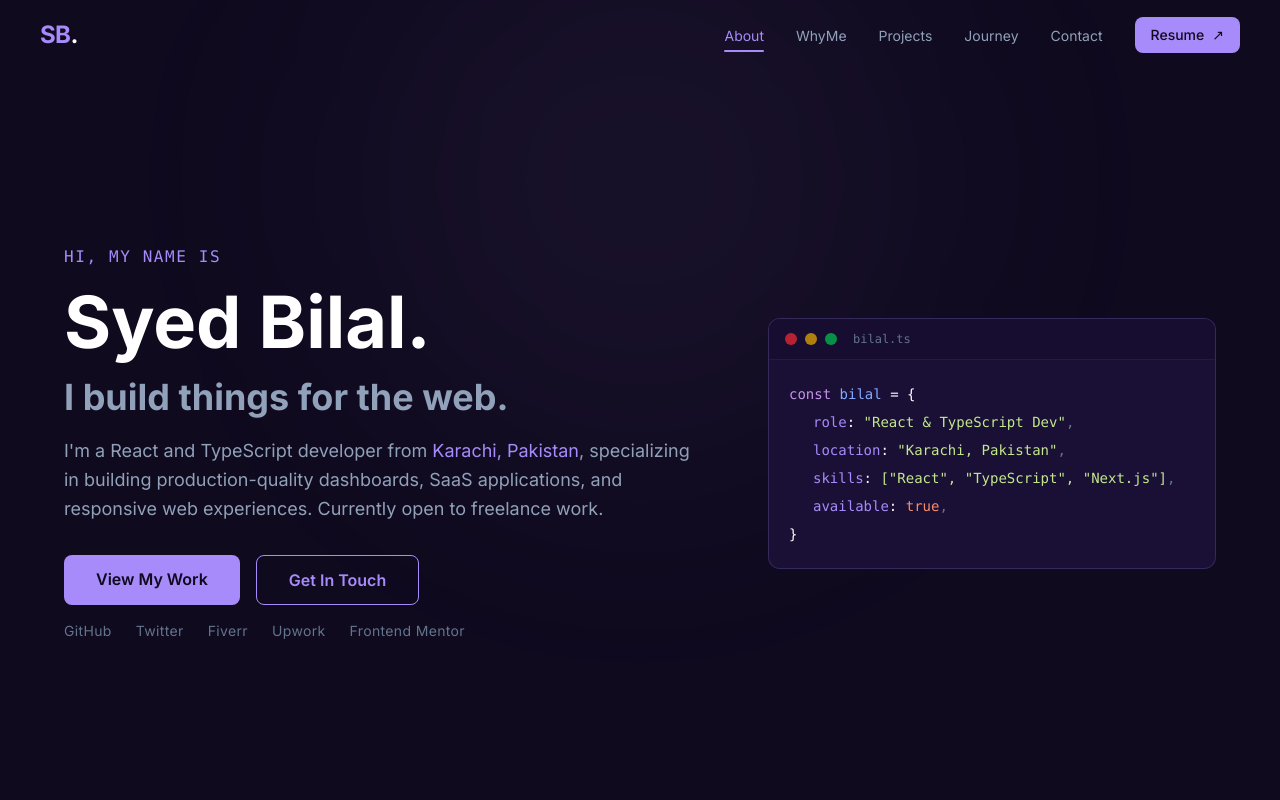
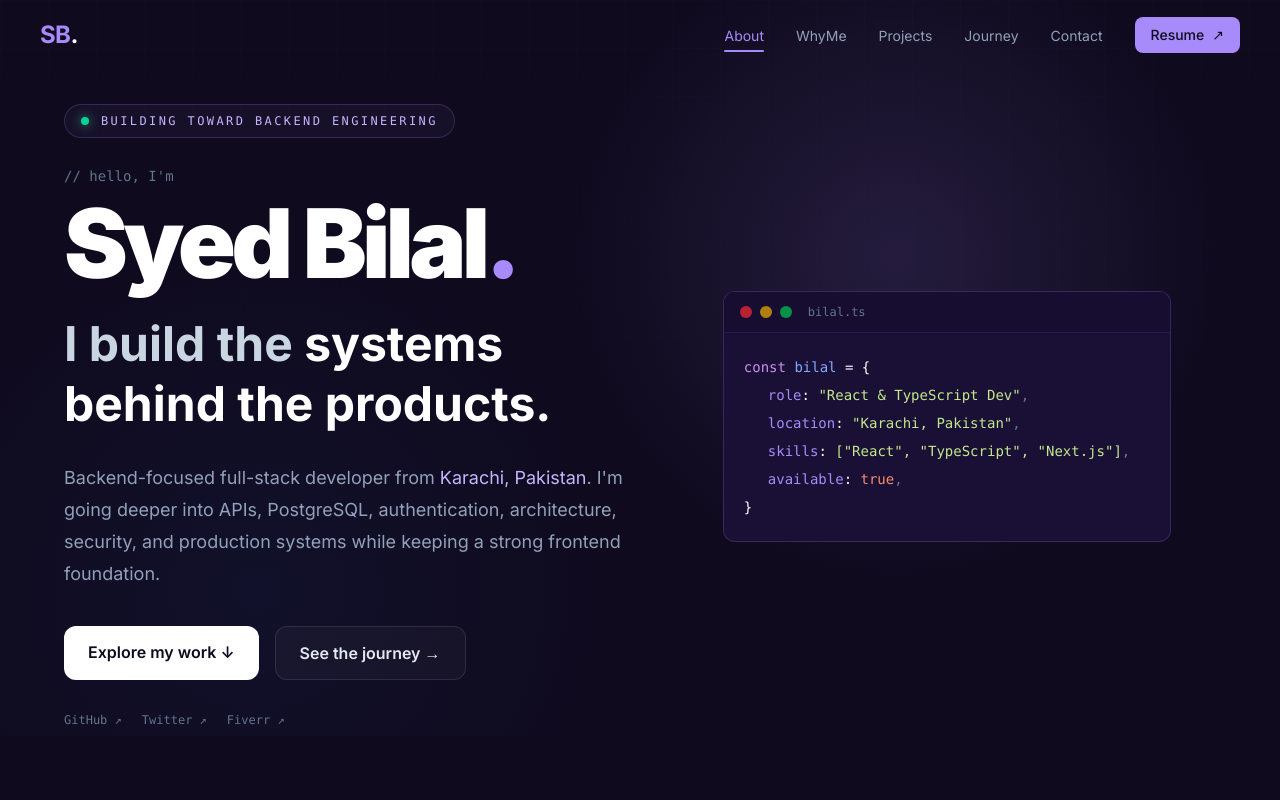
Before and after one commit to iamsyedbilal/portfolio, a Next.js app: page / in a window 1280 px wide. Shown: the top 800 px of the page. Built offline with nearby package versions, Linux system fonts and the light colour scheme.

Commit message:
redesign hero around backend-focused identity

```diff
--- a/components/Hero.tsx
+++ b/components/Hero.tsx
@@ -6,98 +6,45 @@ import CodeBlock from "@/components/CodeBlock";
 
 export default function Hero() {
   return (
-    <section
-      id="hero"
-      className="relative min-h-[90vh] flex items-center justify-start pt-24 px-6 md:px-16 overflow-hidden">
-      {/* Background glow */}
-      <div className="absolute top-1/4 left-1/2 -translate-x-1/2 -translate-y-1/2 w-150 h-150 rounded-full bg-[#a78bfa]/5 blur-[120px] pointer-events-none" />
+    <section id="hero" className="relative min-h-[92vh] flex items-center pt-24 px-6 md:px-16 overflow-hidden">
+      <div className="absolute inset-0 pointer-events-none bg-[radial-gradient(circle_at_70%_35%,rgba(167,139,250,0.14),transparent_32%),radial-gradient(circle_at_20%_80%,rgba(59,130,246,0.06),transparent_30%)]" />
+      <div className="absolute inset-0 pointer-events-none opacity-20 bg-[linear-gradient(rgba(148,163,184,0.08)_1px,transparent_1px),linear-gradient(90deg,rgba(148,163,184,0.08)_1px,transparent_1px)] bg-[size:48px_48px] [mask-image:linear-gradient(to_bottom,black,transparent_85%)]" />
 
-      <div className="relative z-10 max-w-6xl w-full pt-17.5 flex flex-col lg:flex-row items-center gap-16">
-        {/* LEFT — text content */}
-        <div className="flex-1">
-          {/* Greeting */}
-          <motion.p
-            initial={{ opacity: 0, y: 20 }}
-            animate={{ opacity: 1, y: 0 }}
-            transition={{ duration: 0.5, delay: 0.1 }}
-            className="text-[#a78bfa] text-sm md:text-base font-mono mb-2 tracking-widest uppercase">
-            Hi, my name is
+      <div className="relative z-10 max-w-7xl mx-auto w-full grid lg:grid-cols-[1.1fr_0.9fr] gap-14 items-center">
+        <div>
+          <motion.div initial={{ opacity: 0, y: 16 }} animate={{ opacity: 1, y: 0 }} transition={{ duration: 0.5 }} className="inline-flex items-center gap-3 rounded-full border border-[#a78bfa]/20 bg-[#a78bfa]/5 px-4 py-2 text-xs font-mono uppercase tracking-[0.2em] text-[#c4b5fd] mb-7">
+            <span className="w-2 h-2 rounded-full bg-emerald-400 shadow-[0_0_12px_rgba(52,211,153,0.8)]" />
+            Building toward backend engineering
+          </motion.div>
+
+          <motion.p initial={{ opacity: 0, y: 16 }} animate={{ opacity: 1, y: 0 }} transition={{ duration: 0.5, delay: 0.08 }} className="text-slate-500 font-mono text-sm mb-3">
+            // hello, I&apos;m
           </motion.p>
 
-          {/* Name */}
-          <motion.h1
-            initial={{ opacity: 0, y: 20 }}
-            animate={{ opacity: 1, y: 0 }}
-            transition={{ duration: 0.5, delay: 0.2 }}
-            className="text-5xl md:text-7xl font-bold text-white mb-2 leading-tight">
-            Syed Bilal.
+          <motion.h1 initial={{ opacity: 0, y: 20 }} animate={{ opacity: 1, y: 0 }} transition={{ duration: 0.55, delay: 0.12 }} className="text-6xl md:text-8xl font-black tracking-[-0.05em] text-white leading-[0.95]">
+            Syed Bilal<span className="text-[#a78bfa]">.</span>
           </motion.h1>
 
-          {/* Tagline */}
-          <motion.h2
-            initial={{ opacity: 0, y: 20 }}
-            animate={{ opacity: 1, y: 0 }}
-            transition={{ duration: 0.5, delay: 0.3 }}
-            className="text-2xl md:text-4xl font-bold text-slate-400 mb-4 leading-tight">
-            I build things for the web.
+          <motion.h2 initial={{ opacity: 0, y: 20 }} animate={{ opacity: 1, y: 0 }} transition={{ duration: 0.55, delay: 0.2 }} className="mt-6 text-3xl md:text-5xl font-bold leading-tight text-slate-300 max-w-3xl">
+            I build the <span className="text-white">systems behind the products.</span>
           </motion.h2>
 
-          {/* Description */}
-          <motion.p
-            initial={{ opacity: 0, y: 20 }}
-            animate={{ opacity: 1, y: 0 }}
-            transition={{ duration: 0.5, delay: 0.4 }}
-            className="text-slate-400 text-lg max-w-2xl mb-8 leading-relaxed">
-            I&apos;m a React and TypeScript developer from{" "}
-            <span className="text-[#a78bfa]">Karachi, Pakistan</span>,
-            specializing in building production-quality dashboards, SaaS
-            applications, and responsive web experiences. Currently open to
-            freelance work.
+          <motion.p initial={{ opacity: 0, y: 20 }} animate={{ opacity: 1, y: 0 }} transition={{ duration: 0.55, delay: 0.3 }} className="mt-7 text-lg leading-8 text-slate-400 max-w-2xl">
+            Backend-focused full-stack developer from <span className="text-[#c4b5fd]">Karachi, Pakistan</span>. I&apos;m going deeper into APIs, PostgreSQL, authentication, architecture, security, and production systems while keeping a strong frontend foundation.
           </motion.p>
 
-          {/* CTA Buttons */}
-          <motion.div
-            initial={{ opacity: 0, y: 20 }}
-            animate={{ opacity: 1, y: 0 }}
-            transition={{ duration: 0.5, delay: 0.5 }}
-            className="flex flex-col sm:flex-row gap-4 w-full sm:w-auto">
-            <motion.a
-              href="#projects"
-              whileHover={{ y: -2 }}
-              whileTap={{ scale: 0.98 }}
-              className="w-full sm:w-auto px-8 py-3 bg-[#a78bfa] text-[#0f0a1e] font-semibold rounded-lg hover:bg-[#b69cff] transition-all duration-200 text-center">
-              View My Work
-            </motion.a>
-
-            <motion.a
-              href="#contact"
-              whileHover={{ y: -2 }}
-              whileTap={{ scale: 0.98 }}
-              className="w-full sm:w-auto px-8 py-3 border border-[#a78bfa] text-[#a78bfa] font-semibold rounded-lg hover:bg-[#a78bfa]/10 text-center transition-all duration-200">
-              Get In Touch
-            </motion.a>
+          <motion.div initial={{ opacity: 0, y: 20 }} animate={{ opacity: 1, y: 0 }} transition={{ duration: 0.5, delay: 0.4 }} className="mt-9 flex flex-wrap gap-4">
+            <motion.a href="#projects" whileHover={{ y: -3 }} whileTap={{ scale: 0.98 }} className="rounded-xl bg-white px-6 py-3.5 font-semibold text-[#0f0a1e] transition-all hover:bg-[#ddd6fe]">Explore my work ↓</motion.a>
+            <motion.a href="#journey" whileHover={{ y: -3 }} whileTap={{ scale: 0.98 }} className="rounded-xl border border-white/10 bg-white/[0.03] px-6 py-3.5 font-semibold text-slate-200 transition-all hover:border-[#a78bfa]/40 hover:bg-[#a78bfa]/10">See the journey →</motion.a>
           </motion.div>
 
-          {/* Social Links */}
-          <motion.div
-            initial={{ opacity: 0 }}
-            animate={{ opacity: 1 }}
-            transition={{ duration: 0.5, delay: 0.7 }}
-            className="flex flex-wrap gap-6 mt-4">
-            {links.map((social) => (
-              <a
-                key={social.label}
-                href={social.href}
-                target="_blank"
-                rel="noopener noreferrer"
-                className="text-slate-500 text-sm hover:text-[#a78bfa] transition-colors duration-200 tracking-wide">
-                {social.label}
-              </a>
+          <motion.div initial={{ opacity: 0 }} animate={{ opacity: 1 }} transition={{ duration: 0.5, delay: 0.55 }} className="mt-8 flex flex-wrap gap-5 text-xs font-mono text-slate-500">
+            {links.slice(0, 3).map((social) => (
+              <a key={social.label} href={social.href} target="_blank" rel="noopener noreferrer" className="hover:text-[#c4b5fd] transition-colors">{social.label} ↗</a>
             ))}
           </motion.div>
         </div>
 
-        {/* RIGHT — code block */}
         <CodeBlock />
       </div>
     </section>
```
